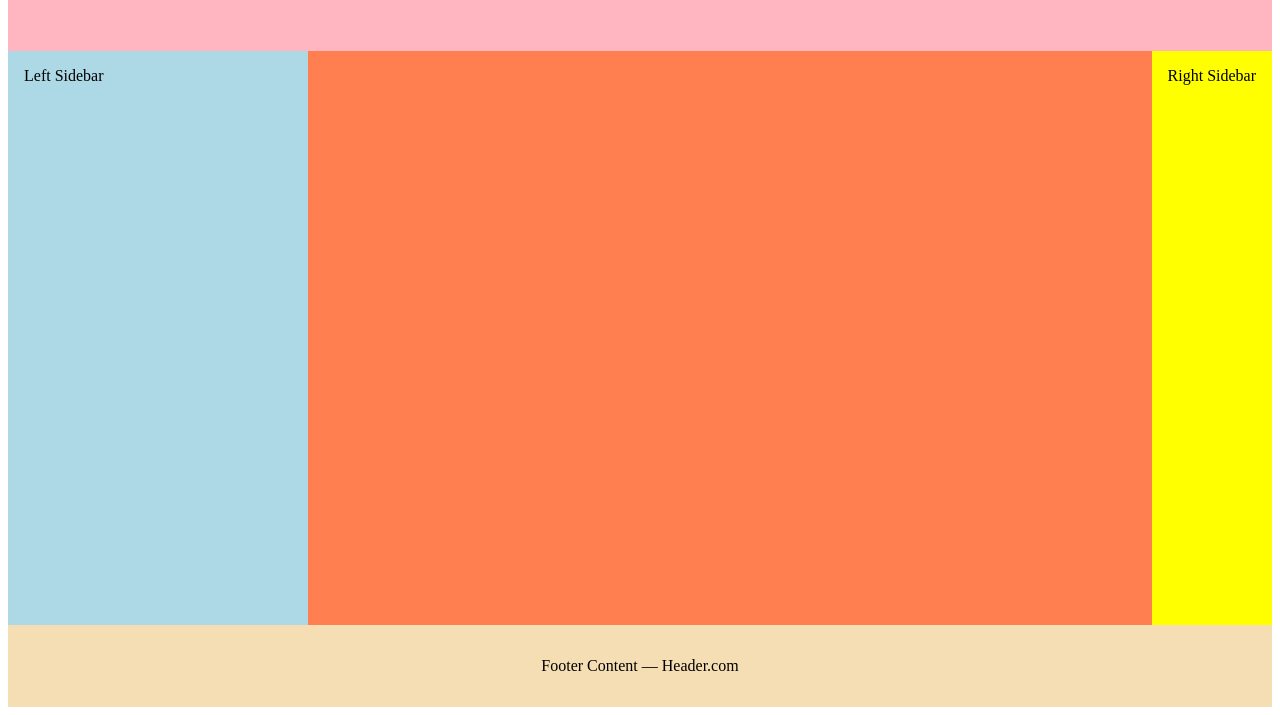
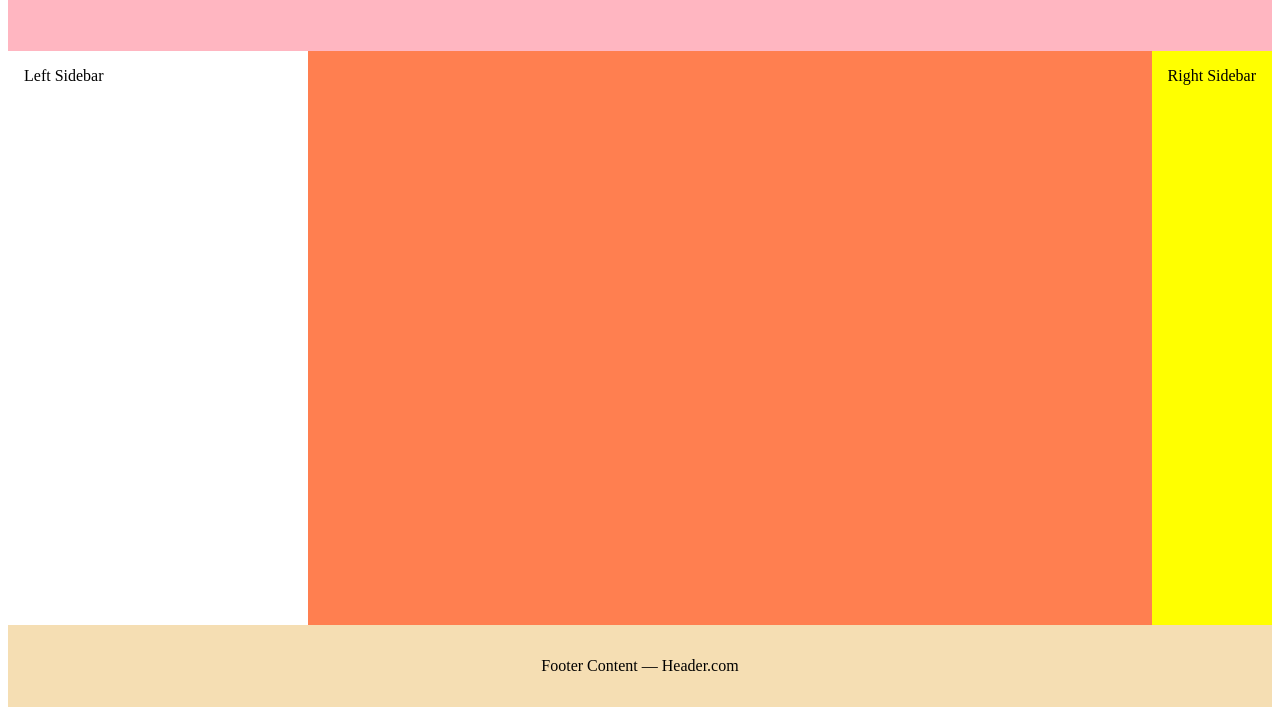
Before and after one commit to perez-ben/wdd230, a plain HTML site: page week01/holygrail.html in a window 1280 px wide. Shown: the part 101-816 px from the top of the page. Drawn offline with Linux system fonts and the light colour scheme.

Commit message:
deleted left sidebar

```diff
--- a/week01/styles/holygrail.css
+++ b/week01/styles/holygrail.css
@@ -10,10 +10,6 @@ body {
     grid-column: 1 / 4;
   }
 
-  .left-sidebar {
-    background: lightblue;
-    grid-column: 1 / 2;
-  }
 
   main {
     background: coral;
```
